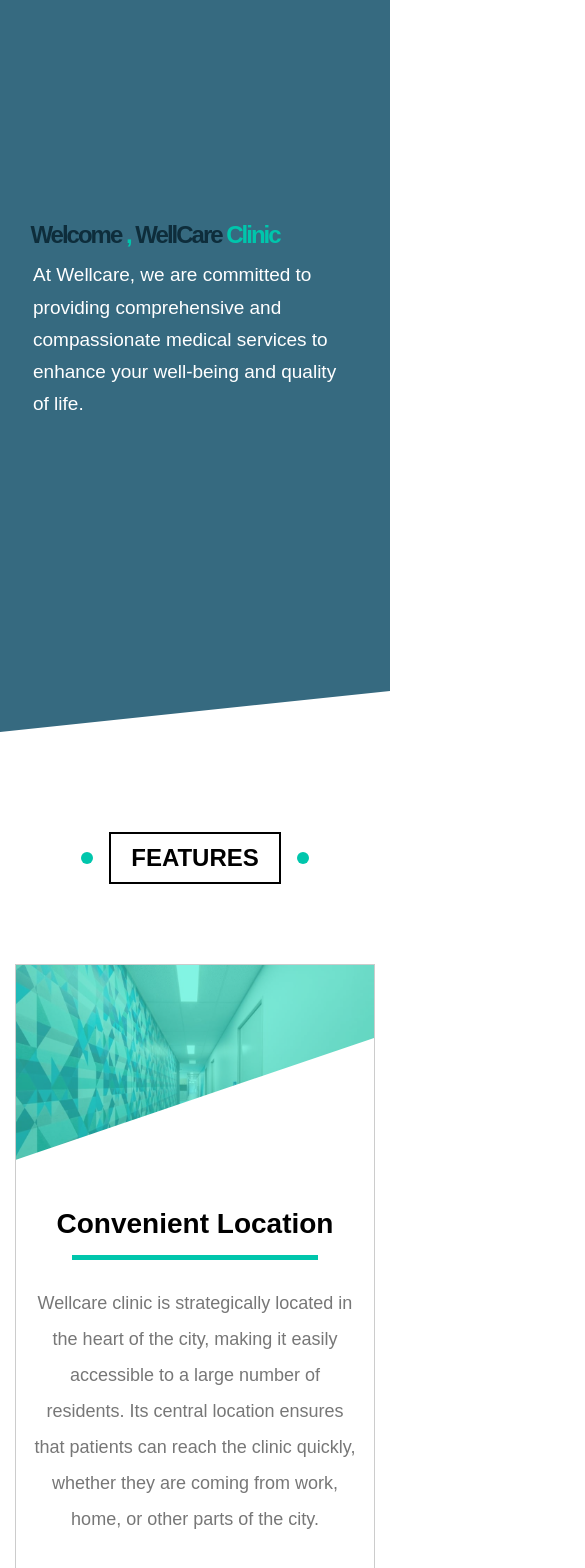
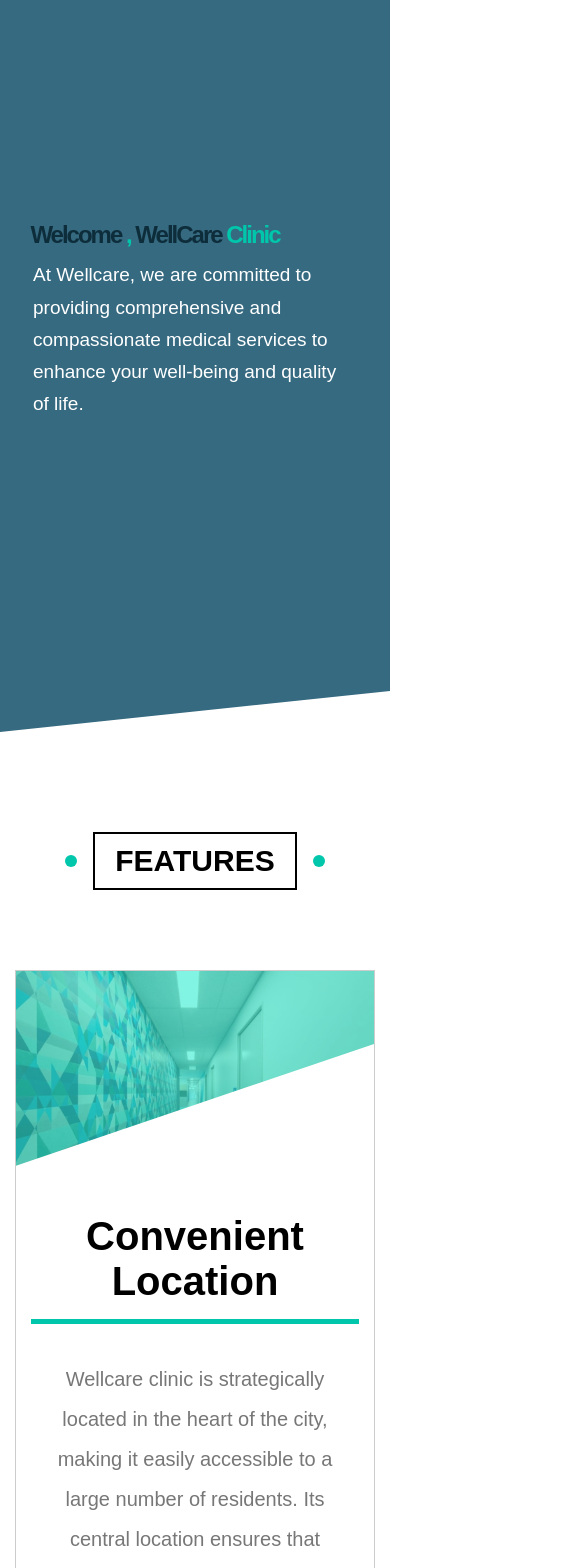
Before and after one commit to ReactCourseProject/Clinic-System, a React (Create React App) app: page / in a window 390 px wide. Shown: the top 1568 px of the page, 585 px wide, since content can reach past the window. Built offline with nearby package versions, Linux system fonts and the light colour scheme.

Commit message:
Edit Flie CSS

```diff
--- a/src/Page/Home.css
+++ b/src/Page/Home.css
@@ -17,6 +17,7 @@
     --Third-color: #047ed4;
     --Fourth-color: #00C6AC;
     --Fifth-color: #205B85;
+
 }
 
 html {
@@ -247,6 +248,76 @@ ul {
 }
 
 
+a {
+    text-decoration: none;
+}
+
+ul {
+    list-style: none;
+    margin: 0;
+    padding: 0;
+}
+
+.container {
+    padding-left: 15px;
+    padding-right: 15px;
+    margin-left: auto;
+    margin-right: auto;
+}
+
+/* Small Screen (Mobile) */
+@media (max-width: 576px) {
+    .container {
+        width: 100%;
+    }
+
+    /* Adjust variable values for mobile */
+    :root {
+        --main-padding-top: 60px;
+        --main-padding-bottom: 60px;
+    }
+
+    /* Landing Section */
+    .landing .text h1 {
+        padding-right: 80px;
+        font-size: 24px;
+    }
+
+    .landing .text p {
+        font-size: 19px;
+        text-align: left;
+        max-width: 90%;
+    }
+
+    .landing .image img {
+        width: 100%;
+    }
+
+    /* Features Section */
+    .features .box h2 {
+        font-size: 28px;
+    }
+
+    .features .box p {
+        font-size: 18px;
+        padding: 15px;
+    }
+
+    .main-title {
+        font-size: 24px;
+    }
+
+    .wrapper {
+        width: 100%;
+    }
+
+
+}
+
+
+/* End Global Rules */
+
+
 /* Start Features */
 .features {
     padding-top: var(--main-padding-top);
@@ -462,127 +533,34 @@ ul {
     align-items: center;
     width: 1090px;
     height: 250px;
-    margin: 0 auto;
     overflow: hidden;
     border-radius: 20px;
     background-color: #fff;
     box-shadow: rgba(0, 0, 0, 0.35) 0 5px 15px;
 }
 
-.item {
-    animation: animate 20s alternate linear infinite;
+
+.items-container {
+    display: flex;
+    justify-content: center;
+    align-items: center;
+    animation: animate 20s linear infinite;
+    animation-delay: -1s;
 }
+
 
 .item img {
     margin: 20px;
-    width: 300px;
+    width: 200px;
 }
 
-.wrapper:hover .item {
-    animation-play-state: paused;
-}
 
 @keyframes animate {
     0% {
-        transform: translate3d(0, 0, 0);
+        transform: translateX(100%);
     }
 
     100% {
-        transform: translate3d(1100px, 0, 0);
+        transform: translateX(-100%);
     }
 }
-
-
-/* Start Global Rules */
-* {
-    -webkit-box-sizing: border-box;
-    -moz-box-sizing: border-box;
-    box-sizing: border-box;
-}
-
-:root {
-    --main-color-alt: #00C6AC;
-    --main-transition: 0.3s;
-    --main-padding-top: 100px;
-    --main-padding-bottom: 100px;
-    --section-background: #ececec;
-    --main-color: #37688e;
-    --second-color: #F0972D;
-    --Third-color: #047ed4;
-    --Fourth-color: #00C6AC;
-    --Fifth-color: #205B85;
-}
-
-html {
-    scroll-behavior: smooth;
-}
-
-body {
-    font-family: "Cairo", sans-serif;
-}
-
-a {
-    text-decoration: none;
-}
-
-ul {
-    list-style: none;
-    margin: 0;
-    padding: 0;
-}
-
-.container {
-    padding-left: 15px;
-    padding-right: 15px;
-    margin-left: auto;
-    margin-right: auto;
-}
-
-/* Small Screen (Mobile) */
-@media (max-width: 576px) {
-    .container {
-        width: 100%;
-    }
-
-    /* Adjust variable values for mobile */
-    :root {
-        --main-padding-top: 60px;
-        --main-padding-bottom: 60px;
-    }
-
-    /* Landing Section */
-    .landing .text h1 {
-        padding-right: 80px;
-        font-size: 24px;
-    }
-
-    .landing .text p {
-        font-size: 19px;
-        text-align: left;
-        max-width: 90%;
-    }
-
-    .landing .image img {
-        width: 100%;
-    }
-
-    /* Features Section */
-    .features .box h2 {
-        font-size: 28px;
-    }
-
-    .features .box p {
-        font-size: 18px;
-        padding: 15px;
-    }
-
-    .main-title {
-        font-size: 24px;
-    }
-
-    .wrapper {
-        width: 100%;
-    }
-
-
-}
--- a/src/Page/Home.js
+++ b/src/Page/Home.js
@@ -82,34 +82,30 @@ const Home = () => {
           </div>
         </div>
       </div>
-
       <div class="features" id="features">
         <h2 class="main-title">Our Partners</h2>
         <div class="container">
           <div class="slider-area">
             <div class="wrapper">
+              <div class="items-container">
                 <div class="item">
                   <img decoding="async" src={partner1} alt="" />
                 </div>
-
                 <div class="item">
                   <img decoding="async" src={partner2} alt="" />
                 </div>
-
                 <div class="item">
                   <img decoding="async" src={partner3} alt="" />
                 </div>
-
                 <div class="item">
                   <img decoding="async" src={partner4} alt="" />
                 </div>
-
                 <div class="item">
                   <img decoding="async" src={partner5} alt="" />
                 </div>
-
                 <div class="item">
                   <img decoding="async" src={partner6} alt="" />
+                </div>
               </div>
             </div>
           </div>
```
Lines whose indentation alone changed are shown as unchanged.
